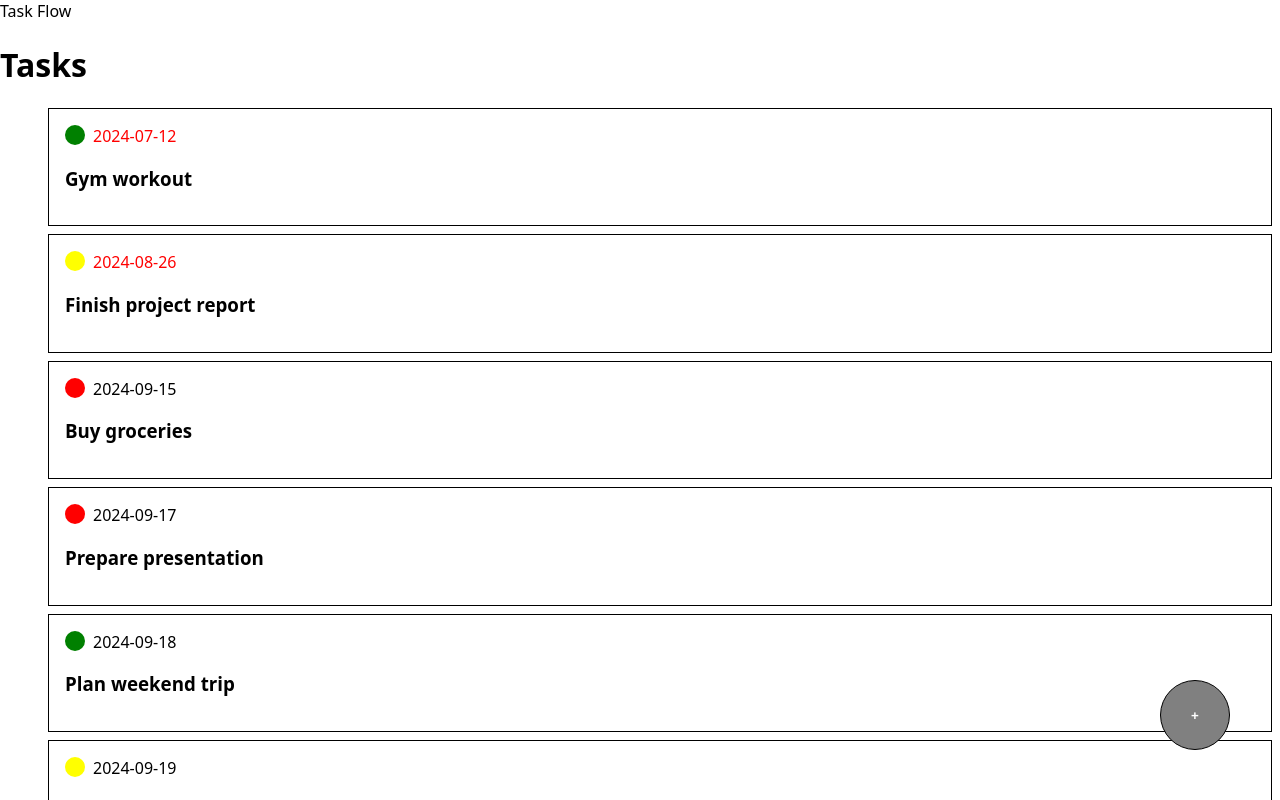
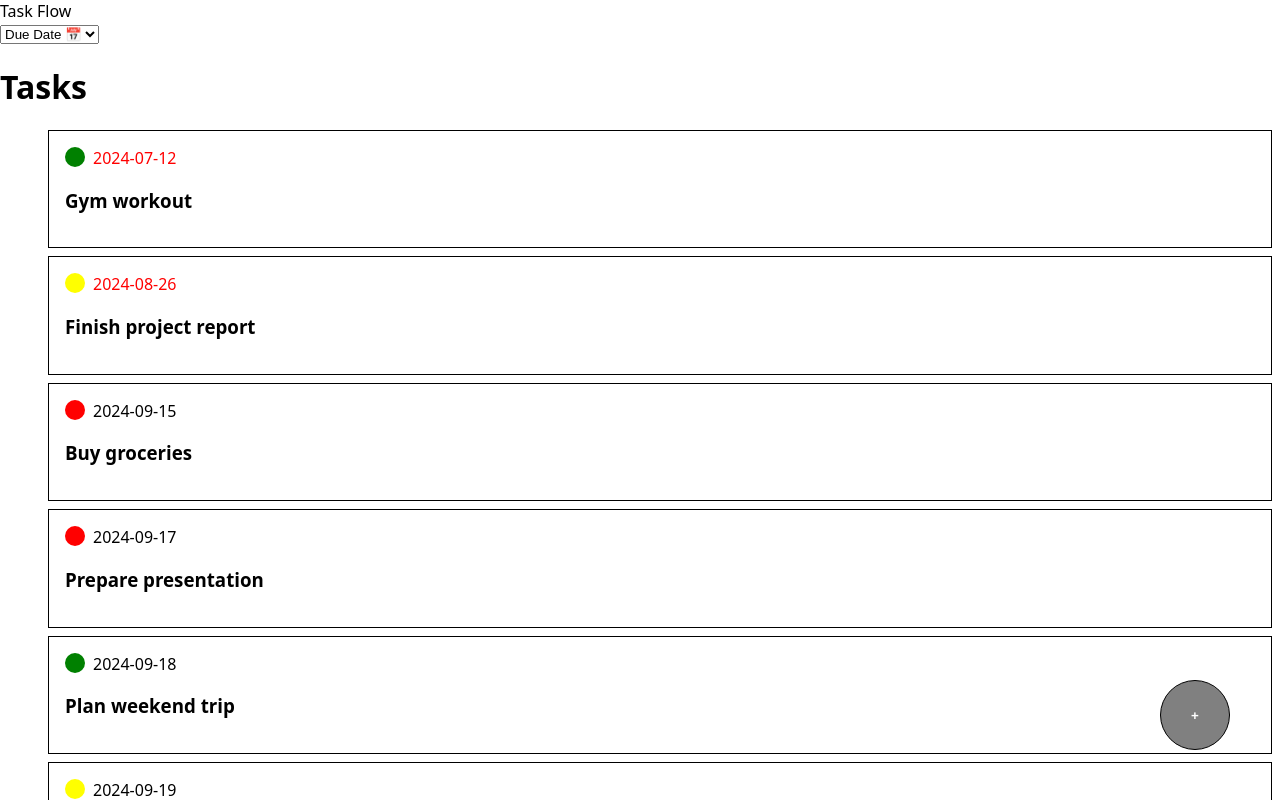
Before and after one commit to anapecic/task-flow, a Next.js app: page / in a window 1280 px wide. Shown: the top 800 px of the page. Built offline with nearby package versions, Linux system fonts and the light colour scheme.

Commit message:
added functionialities

```diff
--- a/pages/_app.js
+++ b/pages/_app.js
@@ -27,6 +27,18 @@ export default function App({ Component, pageProps }) {
     router.push("/");
   }
 
+  function handleSort(sortFilter) {
+    setSortMode(sortFilter);
+    const sortedByFilter = sortByFilter(sortFilter, currentTasks);
+    setCurrentTasks(sortedByFilter);
+  }
+
+  function setDefaultSort() {
+    setSortMode("date");
+    const sortedByFilter = sortByFilter("date", currentTasks);
+    setCurrentTasks(sortedByFilter);
+  }
+
   return (
     <>
       <GlobalStyle />
@@ -35,6 +47,9 @@ export default function App({ Component, pageProps }) {
         currentTasks={currentTasks}
         handleDelete={handleDelete}
         onCreateTask={onCreateTask}
+        sortMode={sortMode}
+        handleSort={handleSort}
+        setDefaultSort={setDefaultSort}
       />
     </>
   );
--- a/pages/index.js
+++ b/pages/index.js
@@ -18,16 +18,44 @@ const StyledCreateButton = styled.button`
   right: 50px;
 `;
 
-export default function HomePage({ currentTasks, onCreateTask }) {
+export default function HomePage({
+  currentTasks,
+  onCreateTask,
+  sortMode,
+  handleSort,
+  setDefaultSort,
+}) {
   const [createMode, setCreateMode] = useState(false);
 
   function handleCancel() {
     setCreateMode(false);
   }
+
   return (
     <>
       <Header />
       <main>
+        <nav>
+          <select
+            value={sortMode}
+            onChange={(event) => handleSort(event.target.value)}
+          >
+            <option value="date">Due Date 📅</option>
+            <option value="prioAscending">Prio &uarr;</option>
+            <option value="prioDescending">Prio &darr;</option>
+          </select>
+          <div>
+            {sortMode === "prioAscending" ? (
+              <p>
+                <span onClick={setDefaultSort}>❌ </span>Prio &uarr;
+              </p>
+            ) : null || sortMode === "prioDescending" ? (
+              <p>
+                <span onClick={setDefaultSort}>❌ </span>Prio &darr;
+              </p>
+            ) : null}
+          </div>
+        </nav>
         <TaskList currentTasks={currentTasks} />
         {createMode ? (
           <CreateTaskForm
```
